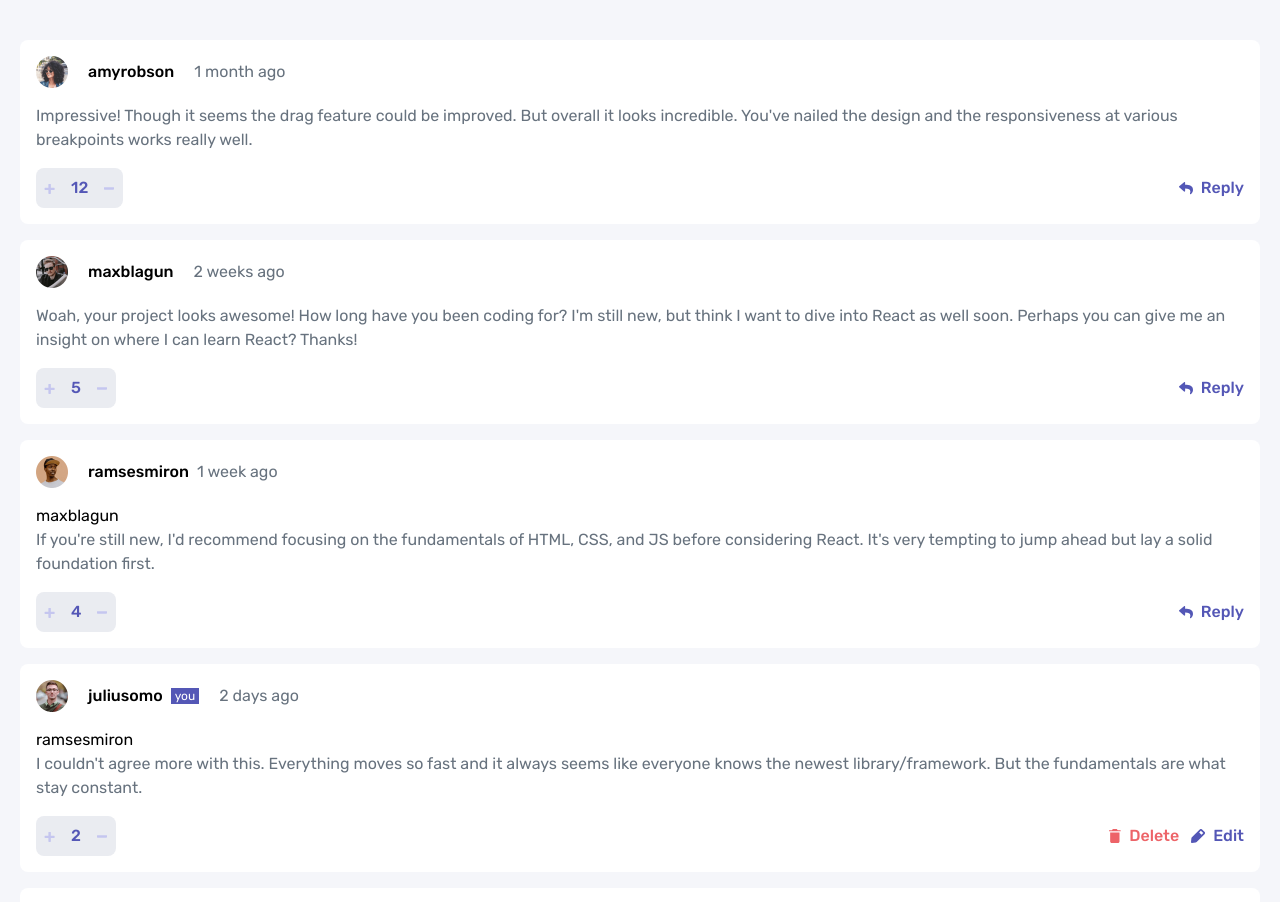
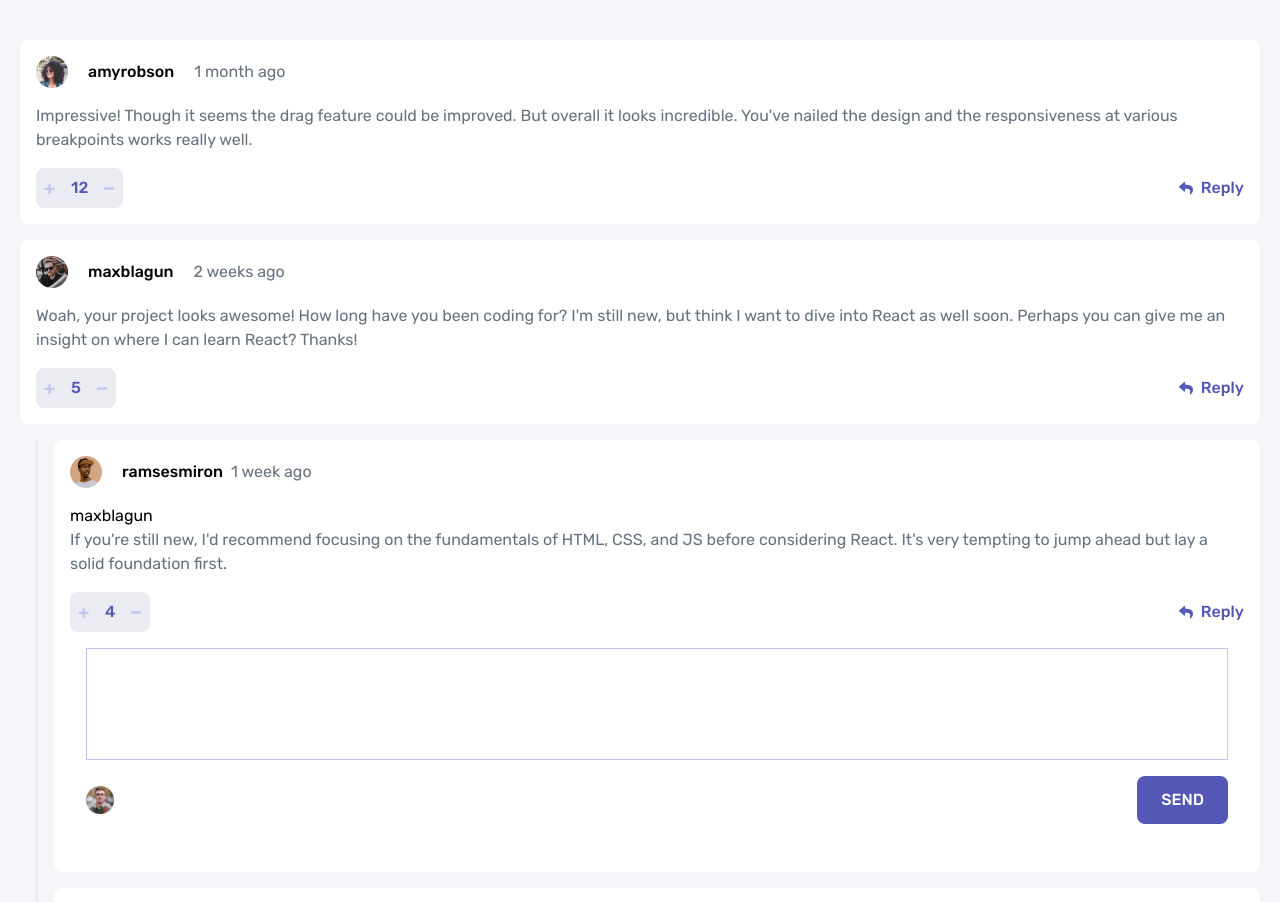
Before and after one commit to atikahnaz/interactive-comments-section-main, a React (Vite) app: page / in a window 1280 px wide. Shown: the top 902 px of the page. Built offline with nearby package versions, Linux system fonts and the light colour scheme.

Commit message:
add reply box

```diff
--- a/src/componets/CommentsBox.jsx
+++ b/src/componets/CommentsBox.jsx
@@ -13,6 +13,7 @@ export default function CommentsBox({ Data, addReply, saveCommentsText }) {
 
   const ReplyBox = (index) => {
     setShowReplyBox(index);
+    console.log("fefefe");
   };
 
   return (
@@ -119,6 +120,7 @@ export default function CommentsBox({ Data, addReply, saveCommentsText }) {
               ""
             ) : (
               <div>
+                <div className="ml-4 border-l-2 pl-4 border-fe-light-gray">
                   {item.replies.map((reply, key) => (
                     <div className=" bg-fe-white mb-4 p-4 rounded-lg">
                       {/**profile */}
@@ -147,13 +149,11 @@ export default function CommentsBox({ Data, addReply, saveCommentsText }) {
                           {reply.createdAt}
                         </div>
                       </div>
-
                       {/**replies content */}
                       <div>{reply.replyingTo}</div>
                       <div className=" text-fe-grayish-Blue text-base mb-4">
                         {reply.content}
                       </div>
-
                       {/**score and reply button */}
                       <div className="flex justify-between">
                         <div className="flex bg-fe-light-gray items-center rounded-lg">
@@ -194,12 +194,24 @@ export default function CommentsBox({ Data, addReply, saveCommentsText }) {
                               src={IconReply}
                               alt=""
                             />
-                          <div className="font-medium">Reply</div>
+                            <div
+                              className="font-medium"
+                              onClick={() => ReplyBox(key)}
+                            >
+                              Reply
+                            </div>
                           </div>
                         )}
                       </div>
+                      <Reply
+                        currentUser={Data.currentUser}
+                        usernameName={reply.username}
+                        idToReply={reply.id}
+                        textReply={addReply}
+                      />
                     </div>
                   ))}
+                </div>
               </div>
             )}
           </>
```
Lines whose indentation alone changed are shown as unchanged.
